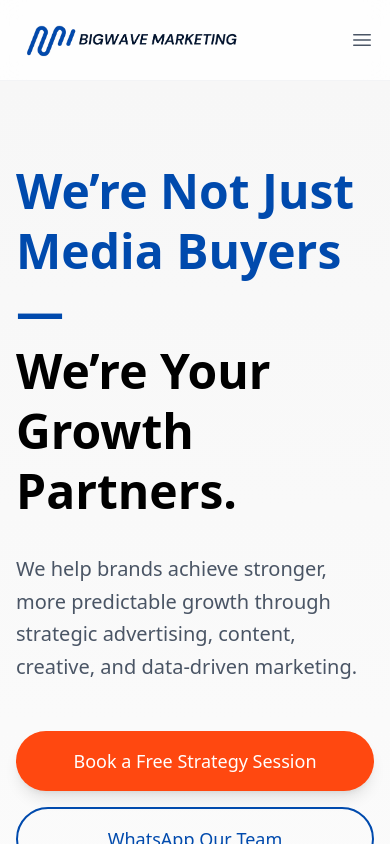
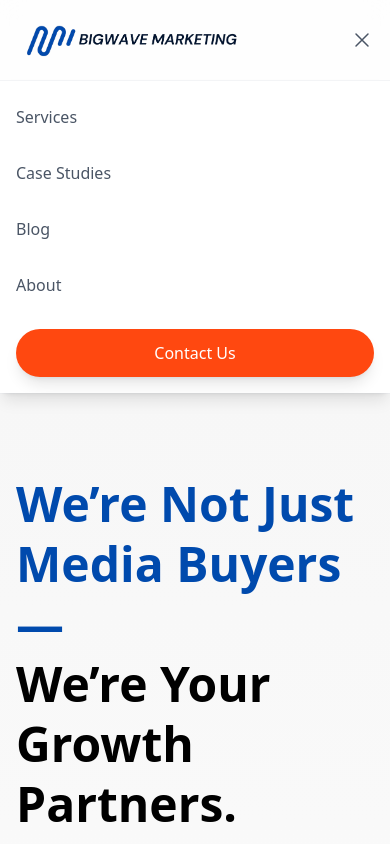
Before and after one commit to azmultiniaga-star/bigwavemarketing, a Next.js app: page / in a window 390 px wide. Both pictures are taken after a click on the button "Toggle mobile menu". Shown: the top 844 px of the page. Built offline with nearby package versions, Linux system fonts and the light colour scheme; a web font is replaced by a local one.

Commit message:
Implement functional mobile menu with toggle functionality

```diff
--- a/components/layout/Navbar.tsx
+++ b/components/layout/Navbar.tsx
@@ -1,9 +1,13 @@
-import React from 'react';
+"use client";
+
+import React, { useState } from 'react';
 import Link from 'next/link';
 import Image from 'next/image';
 import { Button } from '../ui/Button';
 
 export const Navbar = () => {
+    const [mobileMenuOpen, setMobileMenuOpen] = useState(false);
+
     return (
         <nav className="sticky top-0 z-50 bg-white/80 backdrop-blur-md border-b border-gray-100">
             <div className="container mx-auto px-4 md:px-6 h-20 flex items-center justify-between">
@@ -42,13 +46,64 @@ export const Navbar = () => {
                     </Button>
                 </div>
 
-                {/* Mobile Menu Button (Placeholder for now) */}
-                <button className="md:hidden text-gray-600">
-                    <svg xmlns="http://www.w3.org/2000/svg" fill="none" viewBox="0 0 24 24" strokeWidth={1.5} stroke="currentColor" className="w-6 h-6">
-                        <path strokeLinecap="round" strokeLinejoin="round" d="M3.75 6.75h16.5M3.75 12h16.5m-16.5 5.25h16.5" />
-                    </svg>
+                {/* Mobile Menu Button */}
+                <button
+                    className="md:hidden text-gray-600 hover:text-primary transition-colors"
+                    onClick={() => setMobileMenuOpen(!mobileMenuOpen)}
+                    aria-label="Toggle mobile menu"
+                >
+                    {mobileMenuOpen ? (
+                        <svg xmlns="http://www.w3.org/2000/svg" fill="none" viewBox="0 0 24 24" strokeWidth={1.5} stroke="currentColor" className="w-6 h-6">
+                            <path strokeLinecap="round" strokeLinejoin="round" d="M6 18L18 6M6 6l12 12" />
+                        </svg>
+                    ) : (
+                        <svg xmlns="http://www.w3.org/2000/svg" fill="none" viewBox="0 0 24 24" strokeWidth={1.5} stroke="currentColor" className="w-6 h-6">
+                            <path strokeLinecap="round" strokeLinejoin="round" d="M3.75 6.75h16.5M3.75 12h16.5m-16.5 5.25h16.5" />
+                        </svg>
+                    )}
                 </button>
             </div>
+
+            {/* Mobile Menu */}
+            {mobileMenuOpen && (
+                <div className="md:hidden bg-white border-t border-gray-100 shadow-lg">
+                    <div className="container mx-auto px-4 py-4 space-y-4">
+                        <Link
+                            href="/services"
+                            className="block text-gray-600 hover:text-primary font-medium transition-colors py-2"
+                            onClick={() => setMobileMenuOpen(false)}
+                        >
+                            Services
+                        </Link>
+                        <Link
+                            href="/case-studies"
+                            className="block text-gray-600 hover:text-primary font-medium transition-colors py-2"
+                            onClick={() => setMobileMenuOpen(false)}
+                        >
+                            Case Studies
+                        </Link>
+                        <Link
+                            href="/blog"
+                            className="block text-gray-600 hover:text-primary font-medium transition-colors py-2"
+                            onClick={() => setMobileMenuOpen(false)}
+                        >
+                            Blog
+                        </Link>
+                        <Link
+                            href="/about"
+                            className="block text-gray-600 hover:text-primary font-medium transition-colors py-2"
+                            onClick={() => setMobileMenuOpen(false)}
+                        >
+                            About
+                        </Link>
+                        <div className="pt-2">
+                            <Button href="/contact" variant="primary" className="w-full justify-center">
+                                Contact Us
+                            </Button>
+                        </div>
+                    </div>
+                </div>
+            )}
         </nav>
     );
 };
```
